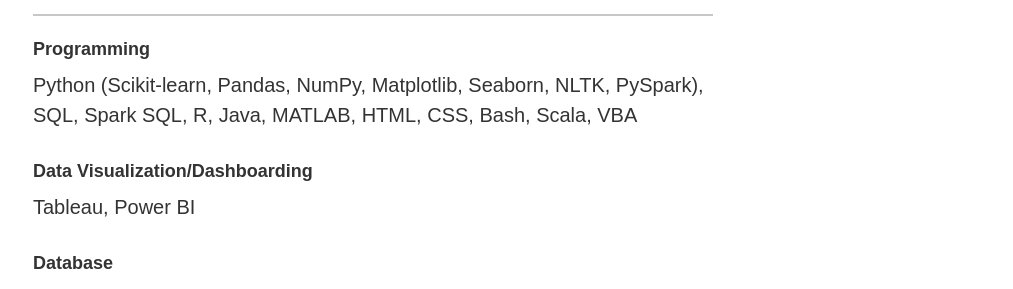
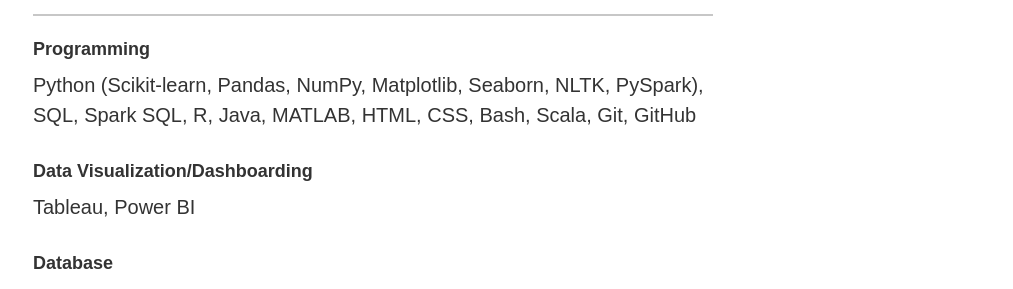
Before and after one commit to ttariqaziz/ttariqaziz.github.io, a Jekyll site: the page built from index.html, in a window 1280 px wide and 900 px high, scrolled down 2570 px. Shown: the part 186-475 px from the top of the window, without its empty margins (267-1280 px from the left). Built offline with Jekyll 4.4.1, drawn with Linux system fonts in a browser that asks for light colours.

Commit message:
Update skills.yml

```diff
--- a/_data/skills.yml
+++ b/_data/skills.yml
@@ -1,7 +1,7 @@
 # Skills
 # Programming
 - skill: Programming
-  description: Python (Scikit-learn, Pandas, NumPy, Matplotlib, Seaborn, NLTK, PySpark), SQL, Spark SQL, R, Java, MATLAB, HTML, CSS, Bash, Scala, VBA
+  description: Python (Scikit-learn, Pandas, NumPy, Matplotlib, Seaborn, NLTK, PySpark), SQL, Spark SQL, R, Java, MATLAB, HTML, CSS, Bash, Scala, Git, GitHub
 
 # Dashboard
 - skill: Data Visualization/Dashboarding
```
